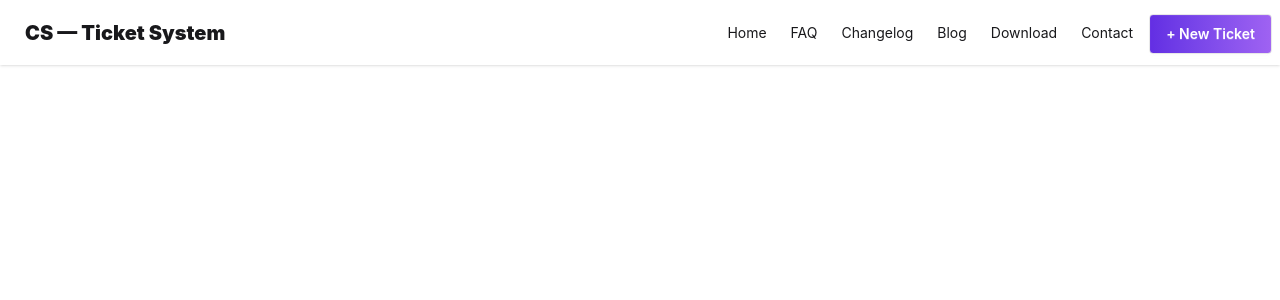
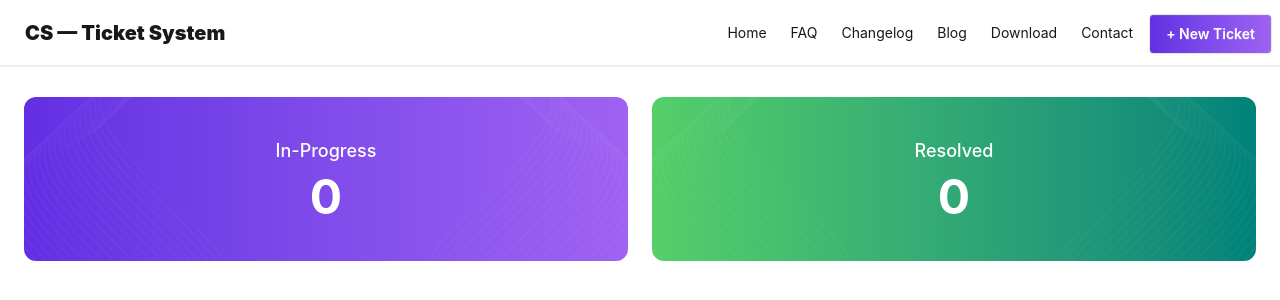
Before and after one commit to md-sazzadul/customer-support-zone, a React (Vite) app: page / in a window 1280 px wide. Shown: the top 300 px of the page. Built offline with nearby package versions, Linux system fonts and the light colour scheme.

Commit message:
completed banner section

```diff
--- a/src/App.jsx
+++ b/src/App.jsx
@@ -1,3 +1,4 @@
+import Banner from "./component/Banner/Banner";
 import Navbar from "./component/Navbar/Navbar";
 
 function App() {
@@ -5,6 +6,13 @@ function App() {
     <>
       <div>
         <Navbar />
+
+        <div className="max-w-7xl mx-auto px-6 py-8">
+          <div className="grid grid-cols-1 md:grid-cols-2 gap-6 mb-10">
+            <Banner title="In-Progress" count={0} type="progress" />
+            <Banner title="Resolved" count={0} type="resolved" />
+          </div>
+        </div>
       </div>
     </>
   );
--- /dev/null
+++ b/src/component/Banner/Banner.jsx
@@ -0,0 +1,36 @@
+import vector1 from "../../assets/vector1.png";
+import vector2 from "../../assets/vector2.png";
+
+const Banner = ({ title, count, type }) => {
+  const bgColor =
+    type === "progress"
+      ? "from-[#632EE3] to-[#9F62F2]"
+      : "from-[#54CF68] to-[#00827A]";
+
+  return (
+    <div
+      className={`relative rounded-xl p-10 text-white bg-linear-to-r ${bgColor} overflow-hidden`}
+    >
+      {/* Vector Background */}
+      <img
+        src={vector1}
+        alt=""
+        className="absolute left-0 top-0 h-full opacity-40 pointer-events-none"
+      />
+
+      <img
+        src={vector2}
+        alt=""
+        className="absolute right-0 top-0 h-full opacity-40 pointer-events-none"
+      />
+
+      {/* Content */}
+      <div className="relative z-10 text-center">
+        <h3 className="text-lg font-medium mb-2">{title}</h3>
+        <p className="text-5xl font-bold">{count}</p>
+      </div>
+    </div>
+  );
+};
+
+export default Banner;
```
Also changed, not shown: src/assets/vector1.png (added), src/assets/vector2.png (added).
